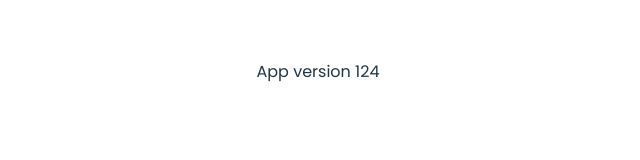
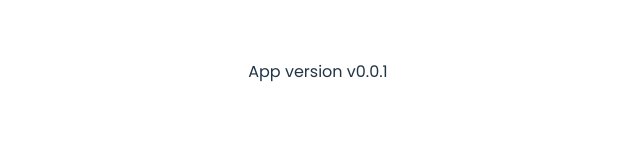
Before and after one commit to leonardodiasb/tef-printer, a React (Vite) app: page / in a window 1280 px wide. Shown: the top 160 px of the page, without its empty margins (0-640 px from the left). Built offline with nearby package versions, Linux system fonts and the light colour scheme; what takeat-design-system-ui-kit would draw is missing.

Commit message:
fix: update version display format in App and UpdateNotification components

```diff
--- a/src/ui/App.tsx
+++ b/src/ui/App.tsx
@@ -4,7 +4,7 @@ function App() {
   return (
     <div className="App">
       <div className="main">
-        <div>App version 124</div>
+        <div>App version v0.0.1</div>
       </div>
     </div>
   )
--- a/src/ui/components/UpdateNotification/UpdateNotification.tsx
+++ b/src/ui/components/UpdateNotification/UpdateNotification.tsx
@@ -104,7 +104,7 @@ const UpdateNotification = () => {
                   width: '100%'
                 }}
               >
-                <p style={{ fontSize: 14 }}>Nova versão: {newVersion}.</p>
+                <p style={{ fontSize: 14 }}>Nova versão: v{newVersion}.</p>
                 <p style={{ fontSize: 10 }}>Changelog:</p>
                 <div
                   style={{ fontSize: 10, marginLeft: 8 }}
```
